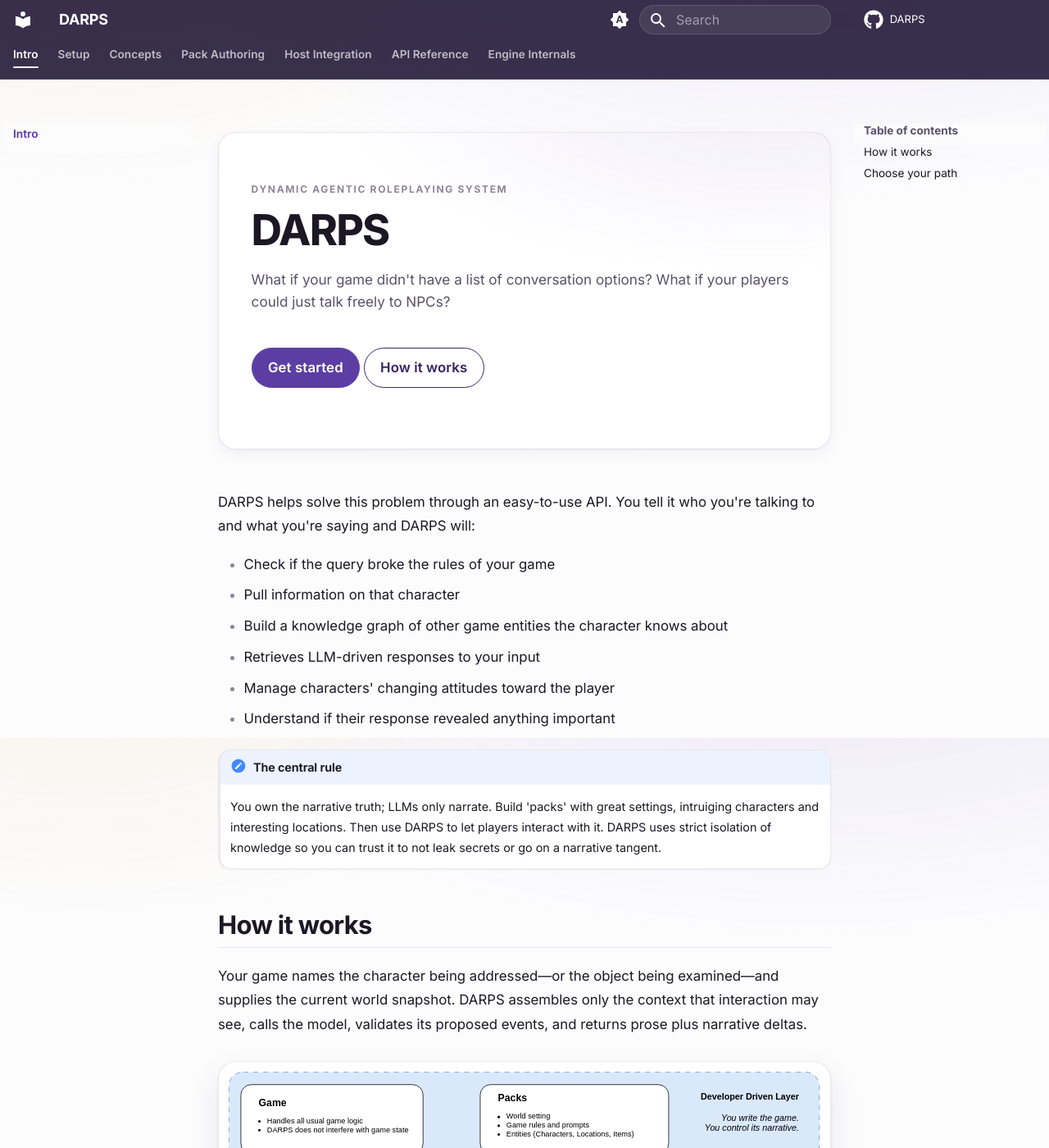
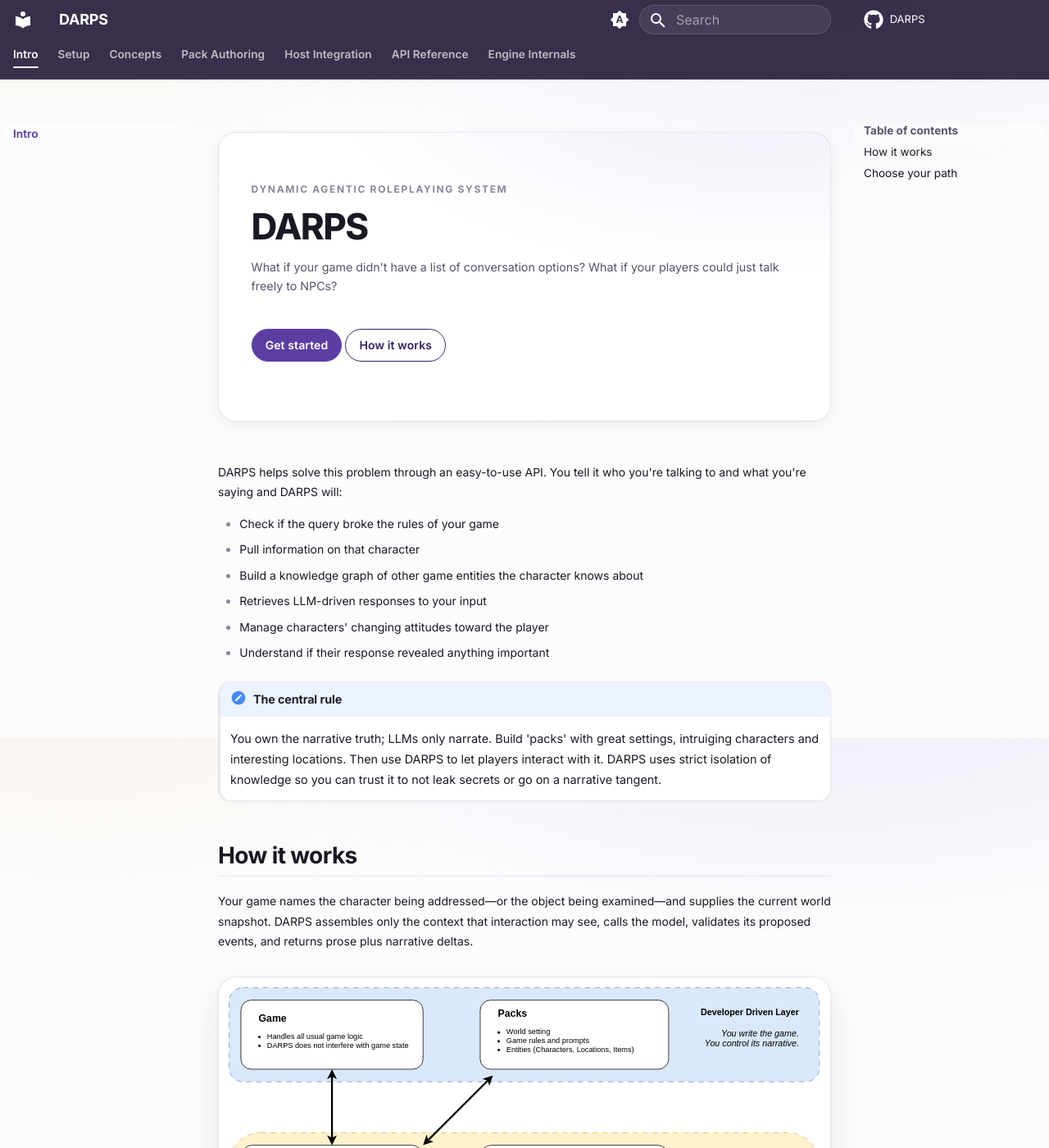
Before and after one commit to Desagidit/darps, an MkDocs documentation site: the page built from docs/index.md, in a window 1280 px wide and 1400 px high. Shown: the whole window at 82% size. Built offline with MkDocs 1.6.1 and Material for MkDocs 9.7.7, drawn with Linux system fonts in a browser that asks for light colours; comment, search, counter and statistics services are not loaded.

Commit message:
smaller text

```diff
--- a/docs/stylesheets/extra.css
+++ b/docs/stylesheets/extra.css
@@ -92,7 +92,7 @@ body {
 }
 
 .md-typeset {
-  font-size: clamp(0.775rem, 0.735rem + 0.2vw, 0.84rem);
+  font-size: clamp(0.6rem, 0.65rem + 0.2vw, 0.7rem);
   line-height: 1.75;
   font-feature-settings: "kern", "liga";
 }
@@ -107,7 +107,7 @@ body {
 
 .md-typeset h1 {
   margin-bottom: 1.1rem;
-  font-size: clamp(1.85rem, 1.3rem + 2.4vw, 2.6rem);
+  font-size: clamp(1.6rem, 1.1rem + 2.4vw, 2.2rem);
   font-weight: 750;
   letter-spacing: -0.035em;
   line-height: 1.1;
@@ -117,7 +117,7 @@ body {
   margin-top: var(--darps-section-gap);
   padding-bottom: 0.35rem;
   border-bottom: 1px solid var(--darps-border);
-  font-size: clamp(1.25rem, 1.05rem + 0.85vw, 1.55rem);
+  font-size: clamp(1.1rem, 1.00rem + 0.85vw, 1.4rem);
   font-weight: 700;
   letter-spacing: -0.022em;
   line-height: 1.25;
@@ -125,7 +125,7 @@ body {
 
 .md-typeset h3 {
   margin-top: 1.9rem;
-  font-size: clamp(1.02rem, 0.94rem + 0.35vw, 1.18rem);
+  font-size: clamp(1rem, 0.94rem + 0.35vw, 1.2rem);
   font-weight: 680;
   letter-spacing: -0.014em;
 }
```
